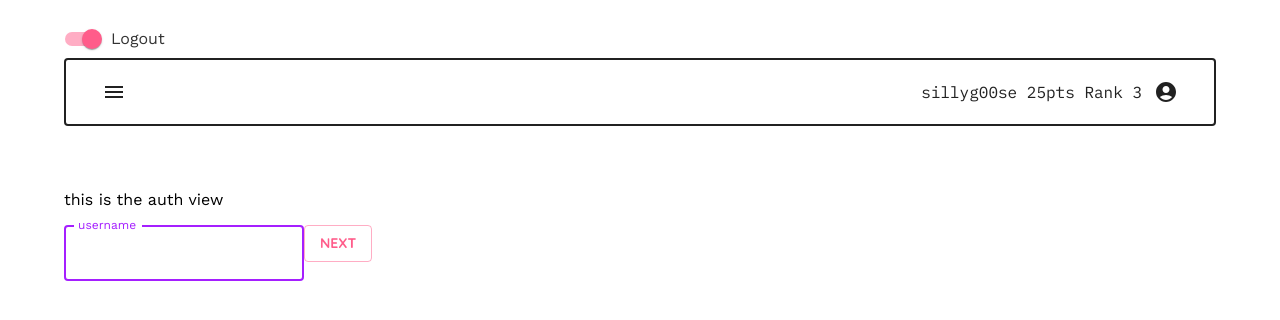
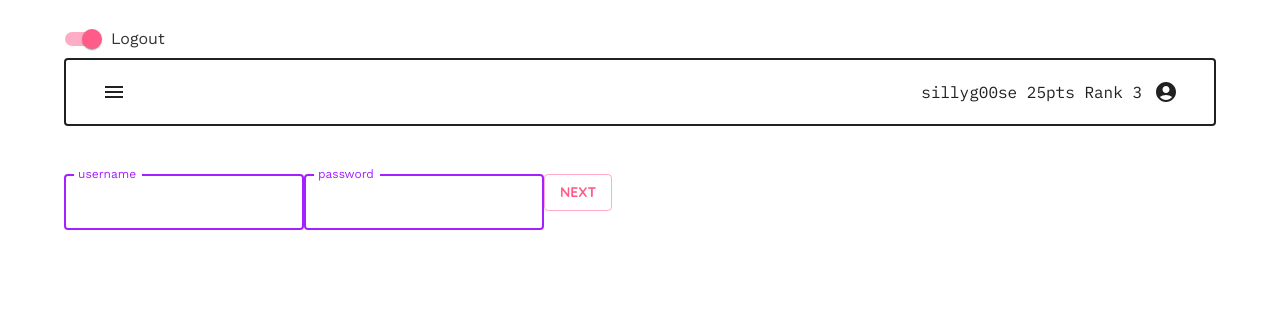
Before and after one commit to bop-simon/bop-simon-frontend, a React app: page /auth in a window 1280 px wide. Both pictures are taken after a click on the button "YES". Shown: the top 320 px of the page. Built offline with nearby package versions, Linux system fonts and the light colour scheme.

Commit message:
implimented one page auth form

```diff
--- a/src/components/Auth/AuthQuestion/AuthQuestion.jsx
+++ b/src/components/Auth/AuthQuestion/AuthQuestion.jsx
@@ -1,10 +1,9 @@
 import { Button } from '@mui/material'
 
-export default function AuthQuestion({ onSubmit, nextStep }) {
+export default function AuthQuestion({ onSubmit }) {
 
   const handleChange = (e) => {
     onSubmit(e)
-    nextStep(e)
   }
 
   return (
--- a/src/components/Auth/UserForm/UserForm.jsx
+++ b/src/components/Auth/UserForm/UserForm.jsx
@@ -1,75 +1,33 @@
 import React, { useState } from 'react'
-import AuthQuestion from '../AuthQuestion/AuthQuestion.jsx'
-import Password from '../Password/Password.jsx'
-import Username from '../Username/Username.jsx'
+import { Button, TextField } from "@mui/material";
 
-export default function UserForm() {
-  const [formState, setFormState] = useState({
-    step:1,
-    isSigningUp:'',
-    username: '',
-    password:''
-  })
 
-  let { step } = formState
+export default function UserForm({ handleSubmit, handleChange, formState }) {
 
-  console.log("FORM STATE", formState)
-
-  function nextStep(e) {
-    e.preventDefault()
-    let { step } = formState
-    setFormState({
-      ...formState,
-      step: step + 1
-    })
+  const handleClick = () => {
+    handleSubmit()
   }
 
-  function prevStep(e) {
-    e.preventDefault()
-    let { step } = formState
-    setFormState({
-      step: step - 1
-    })
-  }
-
-  const handleChange = async (e) => {
-    const { value, name } = e.target
-    setFormState({...formState, [name]: value})
-  }
-
-  if (step === 1) {
-    return(
-      <AuthQuestion
-        onSubmit={handleChange}
-        nextStep={nextStep}
-      />
-    )
-  }
-
-  if (step === 2) {
-    return(
-      <Username
-        onSubmit={handleChange}
-        nextStep={nextStep}
-      />
-    )
-  }
-
-  if (step = 3) {
-    return(
-      <Password
-        onSubmit={handleChange}
-      />
-    )
-  }
-
-  if (step = 4) {
-    history.push('/home')
-  }
-
-  else {
-    return(
-      <p>No step found</p>
-    )
-  }
+  return (
+    <>
+      <TextField
+        value={formState.username}
+        onChange={handleChange}
+        name="username"
+        label="username"
+        color="secondary"
+        focused />
+      <TextField
+        value={formState.password}
+        onChange={handleChange}
+        name="password"
+        label="password"
+        color="secondary"
+        focused />
+      <Button
+        onClick={handleClick}
+        variant="outlined"
+      >next</Button>
+    </>
+  )
 }
--- a/src/components/Auth/Username/Username.jsx
+++ /dev/null
@@ -1,32 +0,0 @@
-import { Button, TextField } from "@mui/material";
-import { useState } from "react";
-
-export default function Username({ onSubmit }) {
-
-  const [username, setUsername] = useState('')
-
-  console.log("USERNAME", username)
-
-  const handleChange = (e) => {
-    const { value } = e.target
-    setUsername(value)
-  }
-
-  const handleClick = (e) => {
-    onSubmit("username", e)
-  }
-
-  return (
-    <div>
-      <TextField
-        onChange={handleChange}
-        label="username"
-        color="secondary"
-        focused />
-      <Button
-        variant="outlined"
-        onClick={handleClick}
-      >next</Button>
-    </div>
-  )
-}
--- a/src/views/Auth/Auth.jsx
+++ b/src/views/Auth/Auth.jsx
@@ -1,10 +1,47 @@
+import { useState } from "react";
+import AuthQuestion from "../../components/Auth/AuthQuestion/AuthQuestion.jsx";
 import UserForm from "../../components/Auth/UserForm/UserForm.jsx";
 
+//we need to pass the username and password in the userform through the signup or login functions
+//maybe need a function called signupOrLogin that checks isSigningUp, and calls the correct backend util with the user form state
+
 export default function Auth() {
+
+  const [answered, setAnswered] = useState(false)
+  const [formData, setFormData] = useState({
+    isSigningUp: false,
+    username: '',
+    password: ''
+  })
+
+  const handleSubmit = async () => {
+    console.log("Form Data - handleSubmit", formData)
+  }
+
+  const handleStateChange = (e) => {
+    const { value, name } = e.target
+    setFormData({...formData, [name]: value})
+  }
+
+  const handleAuthQuestion = (e) => {
+    setAnswered(true)
+    const { value, name } = e.target
+    setFormData({...formData, [name]: value})
+  }
+
   return (
     <div>
-      <p>this is the auth view</p>
-      <UserForm />
+      {
+        answered ?
+        <UserForm
+          handleChange={handleStateChange}
+          handleSubmit={handleSubmit}
+          formState={formData}
+        /> :
+        <AuthQuestion
+          onSubmit={handleAuthQuestion}
+        />
+      }
     </div>
   )
 }
```
